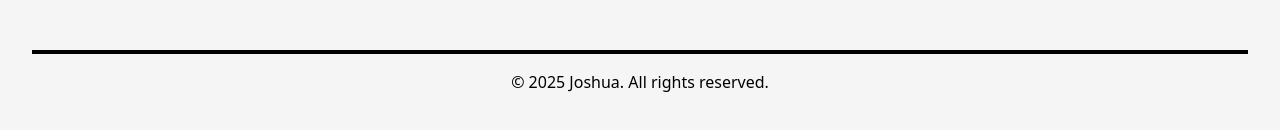
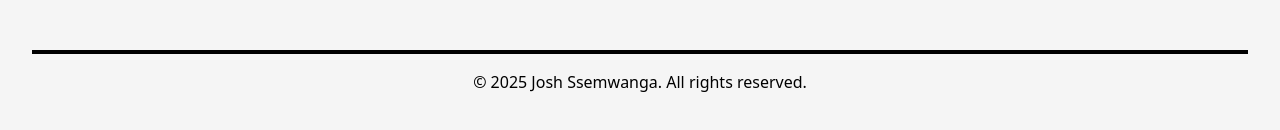
Before and after one commit to jssem001/portfolio2, a React (Create React App) app in the folder my-app/: page / in a window 1280 px wide. Shown: the part 658-788 px from the top of the page. Built offline with nearby package versions, Linux system fonts and the light colour scheme.

Commit message:
updating footer

```diff
--- a/my-app/src/aboutme.jsx
+++ b/my-app/src/aboutme.jsx
@@ -56,7 +56,7 @@
 
       {/* Footer */}
       <footer className="mt-16 py-4 border-t-4 border-black text-center">
-        <p>&copy; 2025 Joshua. All rights reserved.</p>
+        <p>&copy; 2025 Josh Ssemwanga. All rights reserved.</p>
       </footer>
     </div>
   );
--- a/my-app/src/portfolio.jsx
+++ b/my-app/src/portfolio.jsx
@@ -51,7 +51,7 @@
 
       {/* Footer */}
       <footer className="mt-16 py-4 border-t-4 border-black text-center">
-        <p>&copy; 2025 Joshua. All rights reserved.</p>
+        <p>&copy; 2025 Josh Ssemwanga. All rights reserved.</p>
       </footer>
     </div>
   );
```
